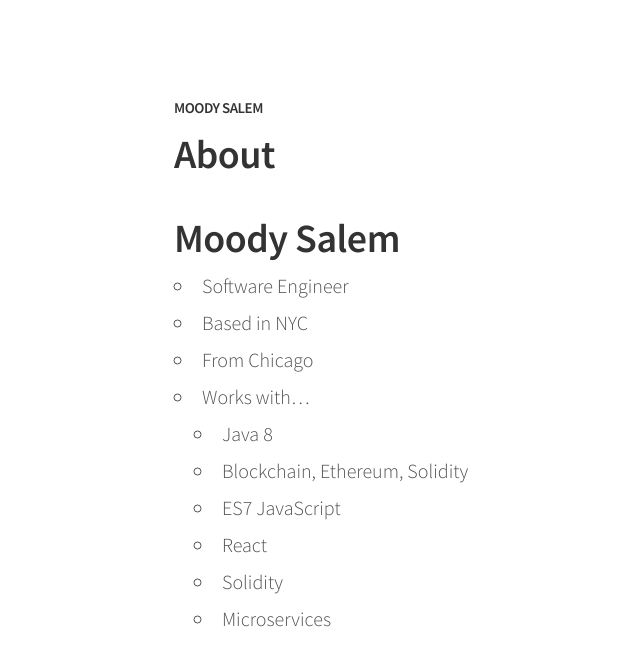
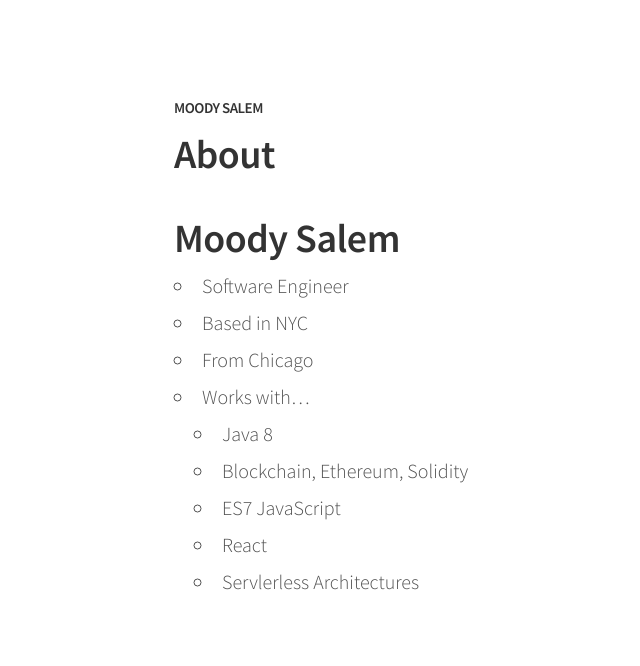
Before and after one commit to moodysalem/moodysalem.github.io, a Jekyll site: the page built from about.md, in a window 1280 px wide. Shown: the top 666 px of the page, without its empty margins (106-746 px from the left). Built offline with Jekyll 4.4.1, drawn with Linux system fonts in a browser that asks for light colours; nearby versions of some CDN libraries; comment, search, counter and statistics services are not loaded.

Commit message:
Update about.md

```diff
--- a/about.md
+++ b/about.md
@@ -13,5 +13,4 @@ permalink: /about/
    - Blockchain, Ethereum, Solidity
    - ES7 JavaScript
    - React
-   - Solidity
-   - Microservices
+   - Servlerless Architectures
```
